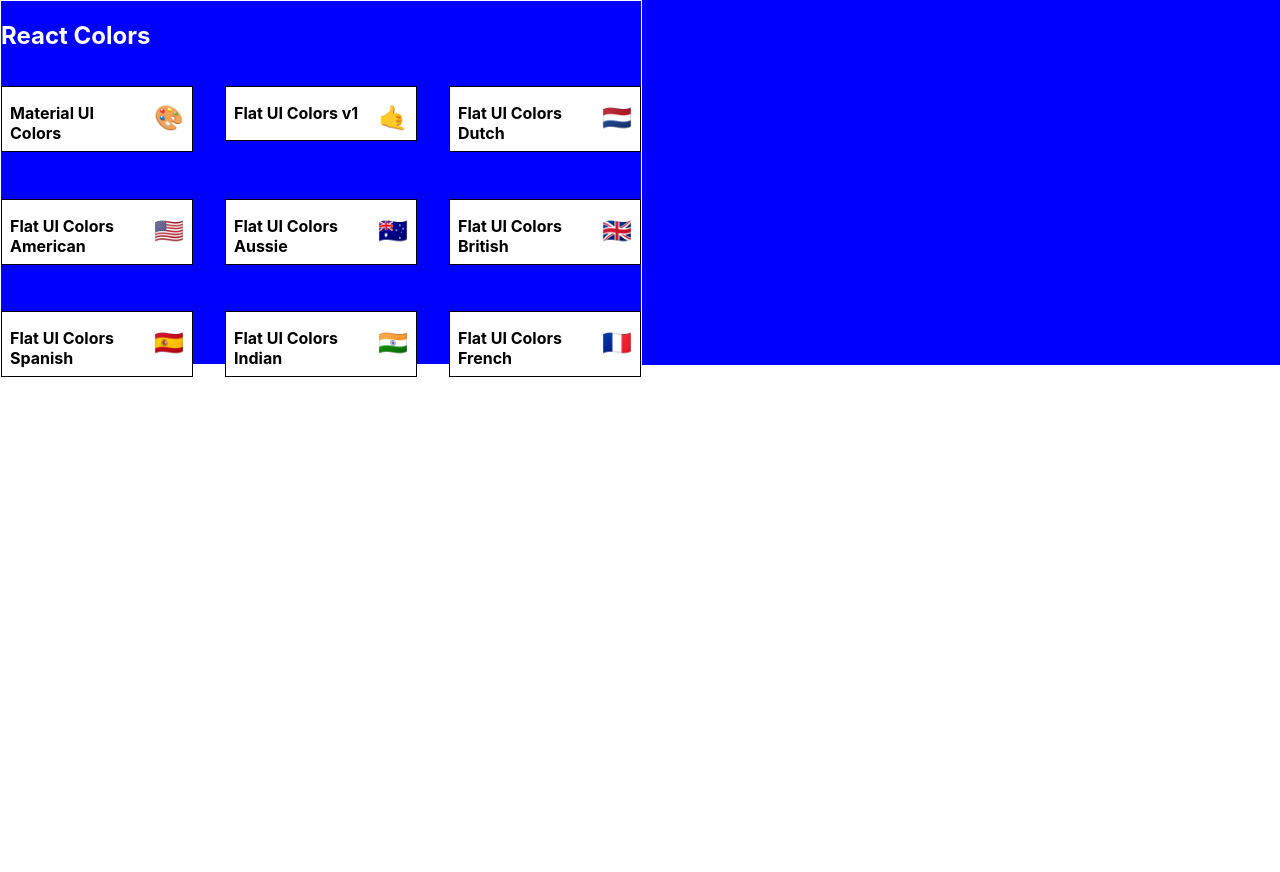
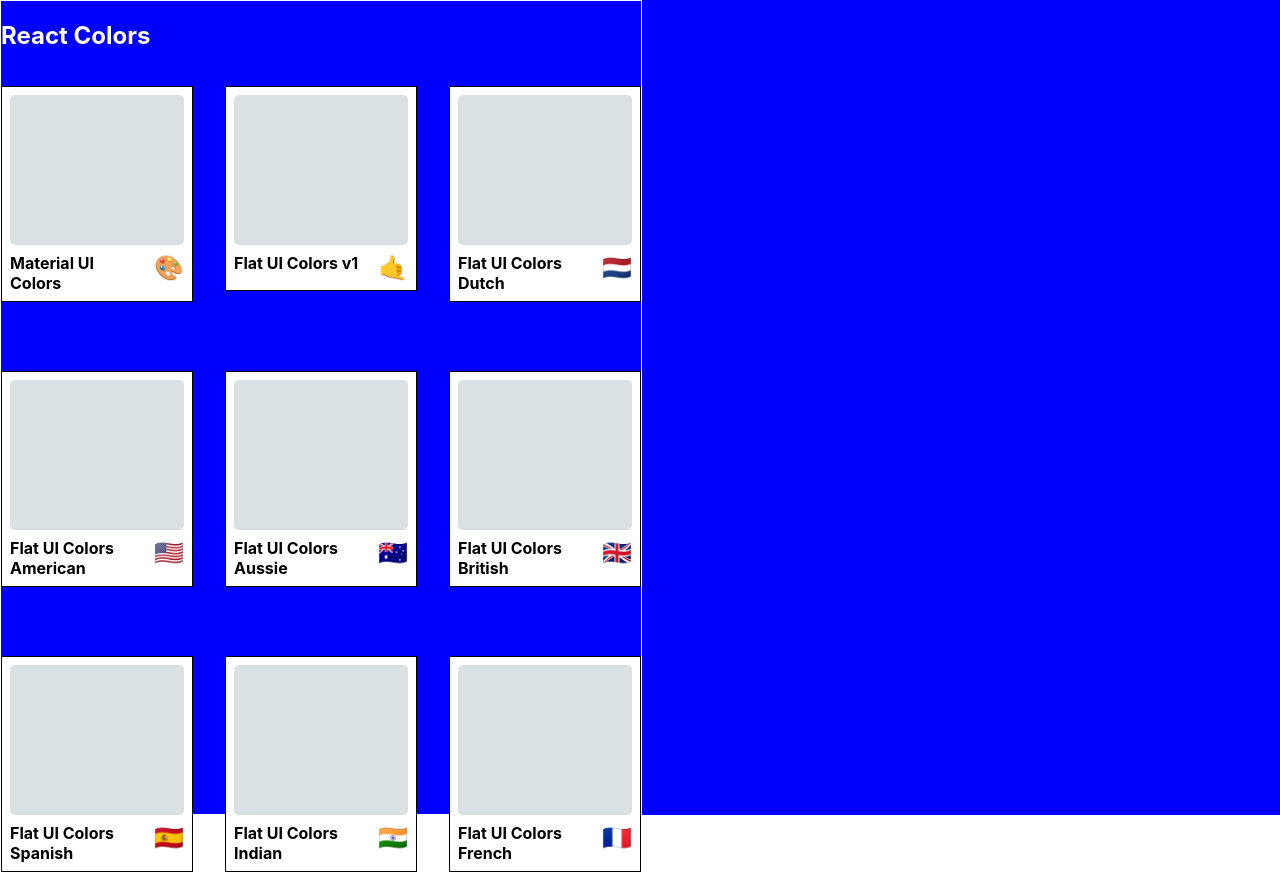
Before and after one commit to tanaya123-comp/Color-Project, a React (Create React App) app: page / in a window 1280 px wide. Before the commit the page ends 800 px from the top, so only its background shows below. Built offline with nearby package versions, Linux system fonts and the light colour scheme.

Commit message:
minipalette styling

```diff
--- a/src/MiniPalette.js
+++ b/src/MiniPalette.js
@@ -15,8 +15,12 @@
         }
 
    },
-   colors:{
-        backgroundColor:"grey",
+   coloring:{
+        backgroundColor:"#dae1e4",
+        height:"150px",
+        width:"100%",
+        borderRadius:"5px",
+        overflow:"hidden",
    },
    title:{
         display:"flex",
@@ -31,16 +35,34 @@
    emoji:{
         marginLeft:"0.5rem",
         fontSize:"1.5rem",
+   },
+   miniColors:{
+    height:"25%",
+    width:"20%",
+    display:"inline-block",
+    margin:"0 auto",
+    position:"relative",
+    marginBottom:"-3.5px",
+    backgroundColor:"pink"
    }
+
 
 };
 
 function MiniPalette(props){
-        const {classes,paletteName,emoji} =props;
-        console.log(classes);
+        const {classes,paletteName,emoji,colors} = props;
+        console.log(colors);
+        const miniColorBoxes=colors.map(color=>{
+               <div className={classes.miniColors} style={{background:color.color}} key={color.name}/>
+        });
+
+
+
     return(
         <div className={classes.root}>
-            <div className={classes.colors}></div>
+            <div className={classes.coloring}>
+            {miniColorBoxes}
+            </div>
             <h5 className={classes.title}>{paletteName} <span className={classes.emoji}>{emoji}</span></h5>
         </div>
 
```
Also changed, not shown: 1 other file (tests, documents, lock files or other folders).
